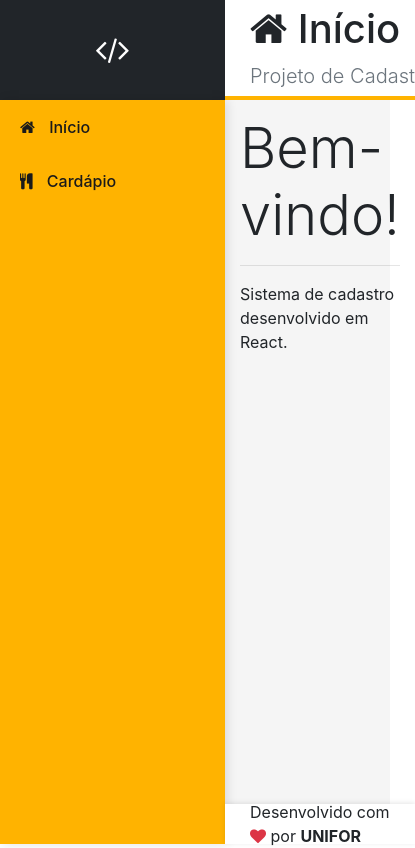
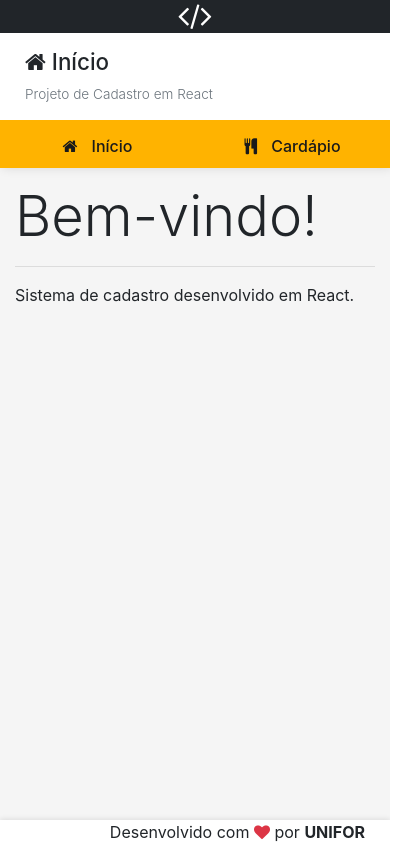
Before and after one commit to eu-ed44/unifor-plataformas-web, a React (Create React App) app in the folder frontend/: page / in a window 390 px wide. Shown: the whole page, 415 px wide, since content can reach past the window. Built offline with nearby package versions, Linux system fonts and the light colour scheme.

Commit message:
Ajuste de responsividade em telas pequenas (P1)

```diff
--- a/frontend/src/App.css
+++ b/frontend/src/App.css
@@ -1,3 +1,4 @@
+/* Layout base para Desktop */
 .app {
     margin: 0;
     display: grid;
@@ -30,3 +31,44 @@ main.content {
 footer.footer {
     grid-area: footer;
 }
+
+/* Ajuste responsivo para ecrãs até 768px (Telemóvel e Tablet) */
+@media (max-width: 768px) {
+    .app {
+        grid-template-columns: 1fr;
+        grid-template-rows: auto auto auto 1fr auto;
+        grid-template-areas:
+            "logo"
+            "header"
+            "menu"
+            "content"
+            "footer";
+    }
+
+    header.header {
+        padding: 12px 16px;
+        white-space: normal;
+    }
+
+    header.header h1 {
+        font-size: 1.4rem;
+    }
+
+    header.header p {
+        font-size: 0.85rem;
+    }
+
+    aside.menu-area .menu {
+        display: flex;
+    }
+
+    aside.menu-area .menu a {
+        flex: 1;
+        text-align: center;
+        padding: 10px 12px;
+    }
+
+    main.content {
+        overflow-x: auto;
+    }
+}
```
